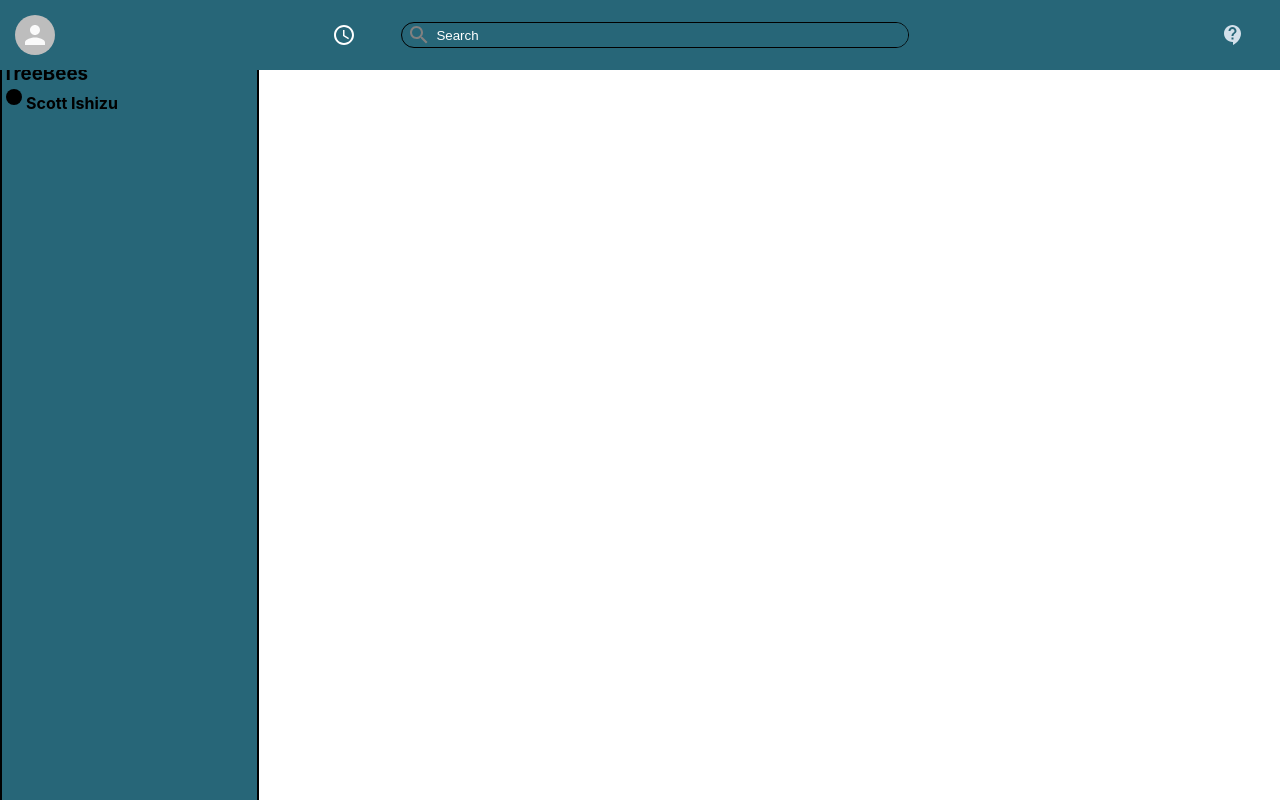
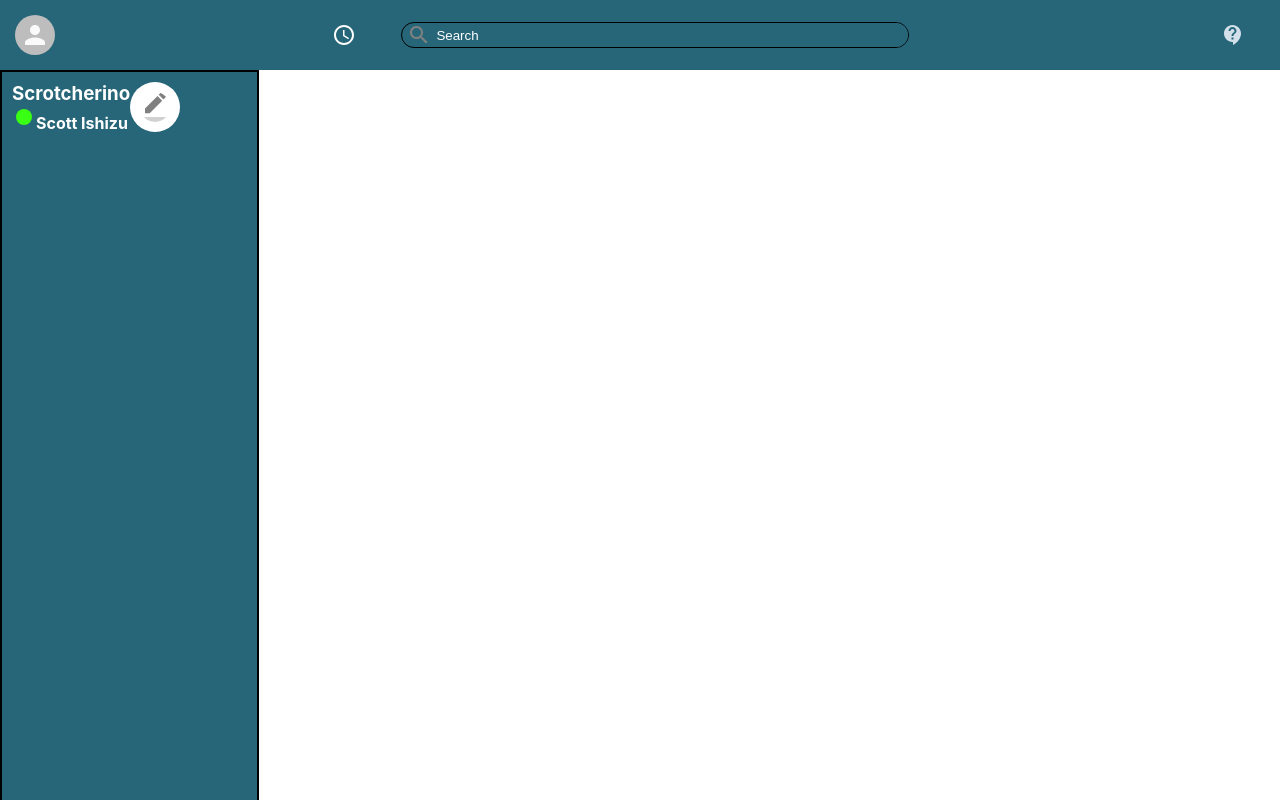
Before and after one commit to adjacentdata/ZipChat, a React (Create React App) app: page / in a window 1280 px wide. Shown: the top 800 px of the page. Built offline with nearby package versions, Linux system fonts and the light colour scheme.

Commit message:
Sidebar Edits

```diff
--- a/src/Sidebar.js
+++ b/src/Sidebar.js
@@ -1,5 +1,6 @@
 import React from 'react'
 import FiberManualRecordIcon from '@material-ui/icons/FiberManualRecord';
+import BorderColorIcon from '@material-ui/icons/BorderColor';
 import styled from 'styled-components'
 
 const SidebarWrapper = styled.div`
@@ -8,20 +9,38 @@ const SidebarWrapper = styled.div`
     display: flex;
     flex: .2;
     border: black solid 2px;
-    margin-top: 60px;
+    margin-top: 70px;
+    color: white;
 
 `
-const SidebarUserHeader = styled.div``
-const SidebarUserInfo = styled.div``
+const SidebarUserHeader = styled.div`
+    display: flex;
+    padding: 10px;
+
+    > .MuiSvgIcon-root{
+        border-radius: 999px;
+        font-size: 50px;
+        background-color: white;
+        color: grey;
+        padding: 10px
+    }
+`
+const SidebarUserInfo = styled.div`
+    > h4 > .MuiSvgIcon-root{
+        color: #39ff14;
+        text-shadow: 2px 2px 2px black;
+    }
+`
 
 function Sidebar() {
     return (
         <SidebarWrapper>
             <SidebarUserHeader>
                 <SidebarUserInfo>
-                    <h3>TreeBees</h3>
+                    <h3>Scrotcherino</h3>
                     <h4><FiberManualRecordIcon/>Scott Ishizu</h4>
                 </SidebarUserInfo>
+                <BorderColorIcon/>
             </SidebarUserHeader>
         </SidebarWrapper>
     )
```
